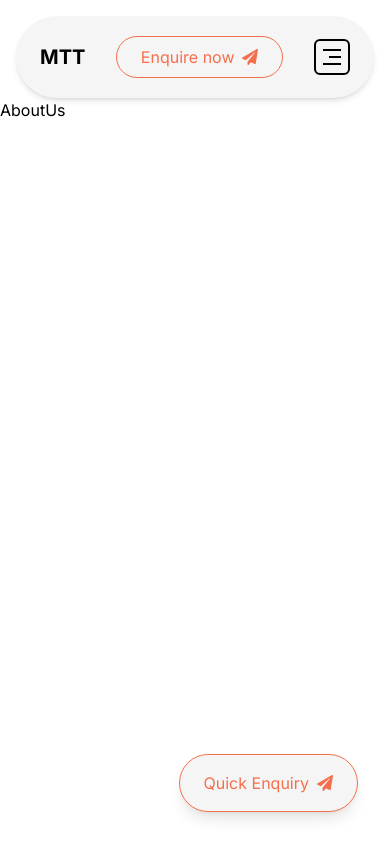
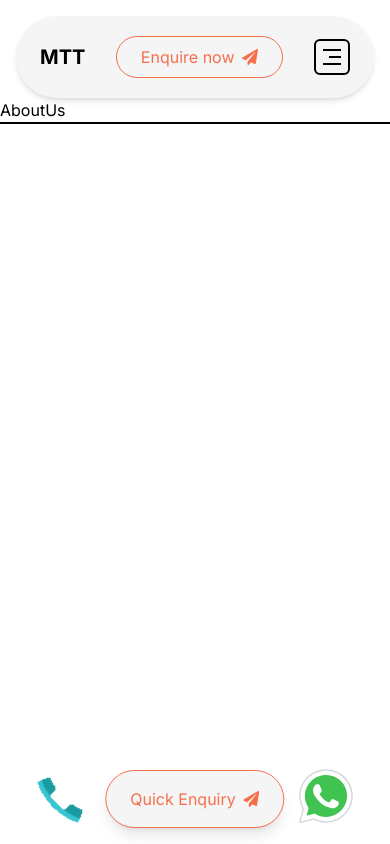
Before and after one commit to gauravhpanchal/MTT, a Next.js app: page /about-us in a window 390 px wide. Built offline with nearby package versions, Linux system fonts and the light colour scheme.

Commit message:
mobile and phone icon added

```diff
--- a/src/app/layout.js
+++ b/src/app/layout.js
@@ -4,6 +4,11 @@ import "./globals.css";
 import Navbar from "@/components/Navbar";
 import { useState } from "react";
 import QuickEnquiryButton from "@/components/QuickEnquiryButton";
+import { FaWhatsapp } from "react-icons/fa";
+import { IoCall } from "react-icons/io5";
+import phoneIcon from "@/images/phoneIcon.gif";
+import phoneMobile from "@/images/phoneMobile.png";
+import Image from "next/image";
 
 const inter = Inter({ subsets: ["latin"] });
 
@@ -32,11 +37,108 @@ export default function RootLayout({ children }) {
           <Navbar />
         </div>
         <div>{children}</div>
-        <QuickEnquiryButton
-          isOpen={isOpen}
-          openModal={openModal}
-          closeModal={closeModal}
-        />
+        {/* Web */}
+        {/* <div className="hidden md:block">
+          <div className="flex items-center">
+            <QuickEnquiryButton
+              isOpen={isOpen}
+              openModal={openModal}
+              closeModal={closeModal}
+            />
+            <button className="fixed bottom-8 left-8 bg-green-500 border-2 p-2 text-white rounded-full   hover:bg-green-600">
+              <IoCall className="h-10 w-10" />
+              <Image src={phoneMobile} className="h-12 w-12" />
+            </button>
+            <a
+              href="https://wa.me/8286112257"
+              className="fixed bottom-8 bg-[#fff] right-8 bg-green-500 text-white p-4 rounded-full hover:bg-green-600"
+            >
+              <svg
+                xmlns="http://www.w3.org/2000/svg"
+                x="0px"
+                y="0px"
+                viewBox="0 0 48 48"
+                className="h-16 w-16"
+              >
+                <path
+                  fill="#fff"
+                  d="M4.9,43.3l2.7-9.8C5.9,30.6,5,27.3,5,24C5,13.5,13.5,5,24,5c5.1,0,9.8,2,13.4,5.6	C41,14.2,43,18.9,43,24c0,10.5-8.5,19-19,19c0,0,0,0,0,0h0c-3.2,0-6.3-0.8-9.1-2.3L4.9,43.3z"
+                ></path>
+                <path
+                  fill="#fff"
+                  d="M4.9,43.8c-0.1,0-0.3-0.1-0.4-0.1c-0.1-0.1-0.2-0.3-0.1-0.5L7,33.5c-1.6-2.9-2.5-6.2-2.5-9.6	C4.5,13.2,13.3,4.5,24,4.5c5.2,0,10.1,2,13.8,5.7c3.7,3.7,5.7,8.6,5.7,13.8c0,10.7-8.7,19.5-19.5,19.5c-3.2,0-6.3-0.8-9.1-2.3	L5,43.8C5,43.8,4.9,43.8,4.9,43.8z"
+                ></path>
+                <path
+                  fill="#cfd8dc"
+                  d="M24,5c5.1,0,9.8,2,13.4,5.6C41,14.2,43,18.9,43,24c0,10.5-8.5,19-19,19h0c-3.2,0-6.3-0.8-9.1-2.3	L4.9,43.3l2.7-9.8C5.9,30.6,5,27.3,5,24C5,13.5,13.5,5,24,5 M24,43L24,43L24,43 M24,43L24,43L24,43 M24,4L24,4C13,4,4,13,4,24	c0,3.4,0.8,6.7,2.5,9.6L3.9,43c-0.1,0.3,0,0.7,0.3,1c0.2,0.2,0.4,0.3,0.7,0.3c0.1,0,0.2,0,0.3,0l9.7-2.5c2.8,1.5,6,2.2,9.2,2.2	c11,0,20-9,20-20c0-5.3-2.1-10.4-5.8-14.1C34.4,6.1,29.4,4,24,4L24,4z"
+                ></path>
+                <path
+                  fill="#40c351"
+                  d="M35.2,12.8c-3-3-6.9-4.6-11.2-4.6C15.3,8.2,8.2,15.3,8.2,24c0,3,0.8,5.9,2.4,8.4L11,33l-1.6,5.8	l6-1.6l0.6,0.3c2.4,1.4,5.2,2.2,8,2.2h0c8.7,0,15.8-7.1,15.8-15.8C39.8,19.8,38.2,15.8,35.2,12.8z"
+                ></path>
+                <path
+                  fill="#fff"
+                  fill-rule="evenodd"
+                  d="M19.3,16c-0.4-0.8-0.7-0.8-1.1-0.8c-0.3,0-0.6,0-0.9,0	s-0.8,0.1-1.3,0.6c-0.4,0.5-1.7,1.6-1.7,4s1.7,4.6,1.9,4.9s3.3,5.3,8.1,7.2c4,1.6,4.8,1.3,5.7,1.2c0.9-0.1,2.8-1.1,3.2-2.3	c0.4-1.1,0.4-2.1,0.3-2.3c-0.1-0.2-0.4-0.3-0.9-0.6s-2.8-1.4-3.2-1.5c-0.4-0.2-0.8-0.2-1.1,0.2c-0.3,0.5-1.2,1.5-1.5,1.9	c-0.3,0.3-0.6,0.4-1,0.1c-0.5-0.2-2-0.7-3.8-2.4c-1.4-1.3-2.4-2.8-2.6-3.3c-0.3-0.5,0-0.7,0.2-1c0.2-0.2,0.5-0.6,0.7-0.8	c0.2-0.3,0.3-0.5,0.5-0.8c0.2-0.3,0.1-0.6,0-0.8C20.6,19.3,19.7,17,19.3,16z"
+                  clip-rule="evenodd"
+                ></path>
+              </svg>
+              {/* <FaWhatsapp className="h-10 w-10" /> */}
+        {/* </a> */}
+        {/* </div> */}
+        {/* </div> */}
+        {/* Mobile */}
+        <div className="md:hidden block border">
+          <div className="flex border-[#000]  items-center justify-between">
+            <QuickEnquiryButton
+              isOpen={isOpen}
+              openModal={openModal}
+              closeModal={closeModal}
+            />
+            <button className="fixed bottom-4 left-8 bg-green-500 text-white   rounded-full   hover:bg-green-600">
+              {/* <IoCall className="h-8 w-8 text-[#548bf1] " /> */}
+              <a href="tel:+919076182397">
+                <Image src={phoneIcon} className="h-14 w-14" />
+              </a>
+            </button>
+            <a
+              href="https://wa.me/8286112257"
+              className="fixed bottom-4 bg-[#fff]  right-8 bg-green-500 text-white   rounded-full hover:bg-green-600"
+            >
+              <svg
+                xmlns="http://www.w3.org/2000/svg"
+                x="0px"
+                y="0px"
+                viewBox="0 0 48 48"
+                className="h-16 w-16"
+              >
+                <path
+                  fill="#fff"
+                  d="M4.9,43.3l2.7-9.8C5.9,30.6,5,27.3,5,24C5,13.5,13.5,5,24,5c5.1,0,9.8,2,13.4,5.6	C41,14.2,43,18.9,43,24c0,10.5-8.5,19-19,19c0,0,0,0,0,0h0c-3.2,0-6.3-0.8-9.1-2.3L4.9,43.3z"
+                ></path>
+                <path
+                  fill="#fff"
+                  d="M4.9,43.8c-0.1,0-0.3-0.1-0.4-0.1c-0.1-0.1-0.2-0.3-0.1-0.5L7,33.5c-1.6-2.9-2.5-6.2-2.5-9.6	C4.5,13.2,13.3,4.5,24,4.5c5.2,0,10.1,2,13.8,5.7c3.7,3.7,5.7,8.6,5.7,13.8c0,10.7-8.7,19.5-19.5,19.5c-3.2,0-6.3-0.8-9.1-2.3	L5,43.8C5,43.8,4.9,43.8,4.9,43.8z"
+                ></path>
+                <path
+                  fill="#cfd8dc"
+                  d="M24,5c5.1,0,9.8,2,13.4,5.6C41,14.2,43,18.9,43,24c0,10.5-8.5,19-19,19h0c-3.2,0-6.3-0.8-9.1-2.3	L4.9,43.3l2.7-9.8C5.9,30.6,5,27.3,5,24C5,13.5,13.5,5,24,5 M24,43L24,43L24,43 M24,43L24,43L24,43 M24,4L24,4C13,4,4,13,4,24	c0,3.4,0.8,6.7,2.5,9.6L3.9,43c-0.1,0.3,0,0.7,0.3,1c0.2,0.2,0.4,0.3,0.7,0.3c0.1,0,0.2,0,0.3,0l9.7-2.5c2.8,1.5,6,2.2,9.2,2.2	c11,0,20-9,20-20c0-5.3-2.1-10.4-5.8-14.1C34.4,6.1,29.4,4,24,4L24,4z"
+                ></path>
+                <path
+                  fill="#40c351"
+                  d="M35.2,12.8c-3-3-6.9-4.6-11.2-4.6C15.3,8.2,8.2,15.3,8.2,24c0,3,0.8,5.9,2.4,8.4L11,33l-1.6,5.8	l6-1.6l0.6,0.3c2.4,1.4,5.2,2.2,8,2.2h0c8.7,0,15.8-7.1,15.8-15.8C39.8,19.8,38.2,15.8,35.2,12.8z"
+                ></path>
+                <path
+                  fill="#fff"
+                  fill-rule="evenodd"
+                  d="M19.3,16c-0.4-0.8-0.7-0.8-1.1-0.8c-0.3,0-0.6,0-0.9,0	s-0.8,0.1-1.3,0.6c-0.4,0.5-1.7,1.6-1.7,4s1.7,4.6,1.9,4.9s3.3,5.3,8.1,7.2c4,1.6,4.8,1.3,5.7,1.2c0.9-0.1,2.8-1.1,3.2-2.3	c0.4-1.1,0.4-2.1,0.3-2.3c-0.1-0.2-0.4-0.3-0.9-0.6s-2.8-1.4-3.2-1.5c-0.4-0.2-0.8-0.2-1.1,0.2c-0.3,0.5-1.2,1.5-1.5,1.9	c-0.3,0.3-0.6,0.4-1,0.1c-0.5-0.2-2-0.7-3.8-2.4c-1.4-1.3-2.4-2.8-2.6-3.3c-0.3-0.5,0-0.7,0.2-1c0.2-0.2,0.5-0.6,0.7-0.8	c0.2-0.3,0.3-0.5,0.5-0.8c0.2-0.3,0.1-0.6,0-0.8C20.6,19.3,19.7,17,19.3,16z"
+                  clip-rule="evenodd"
+                ></path>
+              </svg>
+              {/* <FaWhatsapp className="h-8 w-8 text-[#075E54]" /> */}
+            </a>
+          </div>
+        </div>
       </body>
     </html>
   );
--- a/src/components/QuickEnquiryButton.js
+++ b/src/components/QuickEnquiryButton.js
@@ -8,7 +8,7 @@ function QuickEnquiryButton({ isOpen, openModal, closeModal }) {
     <>
       <button
         onClick={openModal}
-        className="fixed flex items-center gap-2 border text-[#F66F4D] border-[#F66F4D] bg-backGround  bottom-8 right-8 bg-blue-500 text-white px-6 py-4 rounded-full shadow-lg hover:bg-blue-600"
+        className="fixed flex items-center gap-2 border text-[#F66F4D] border-[#F66F4D] bg-backGround bottom-4 md:bottom-8 left-1/2 transform -translate-x-1/2 bg-blue-500 text-white px-6 py-4 rounded-full shadow-lg hover:bg-blue-600"
       >
         Quick Enquiry{" "}
         <span>
```
Also changed, not shown: src/images/phoneIcon.gif (added), src/images/phoneMobile.png (added).
